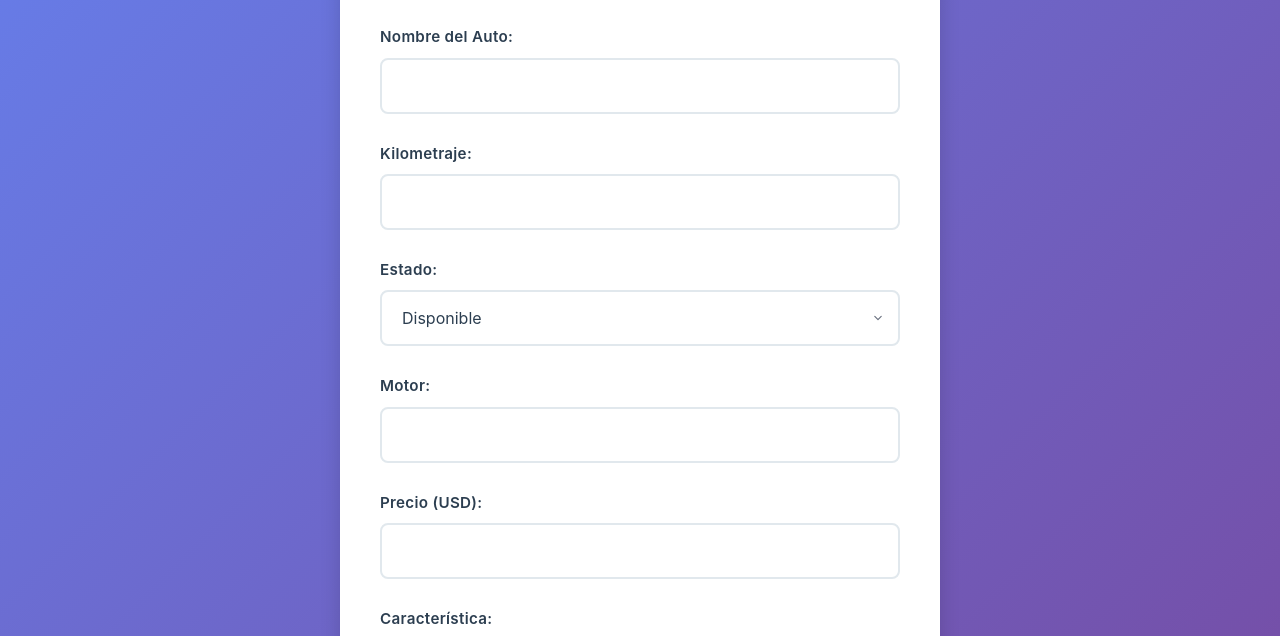
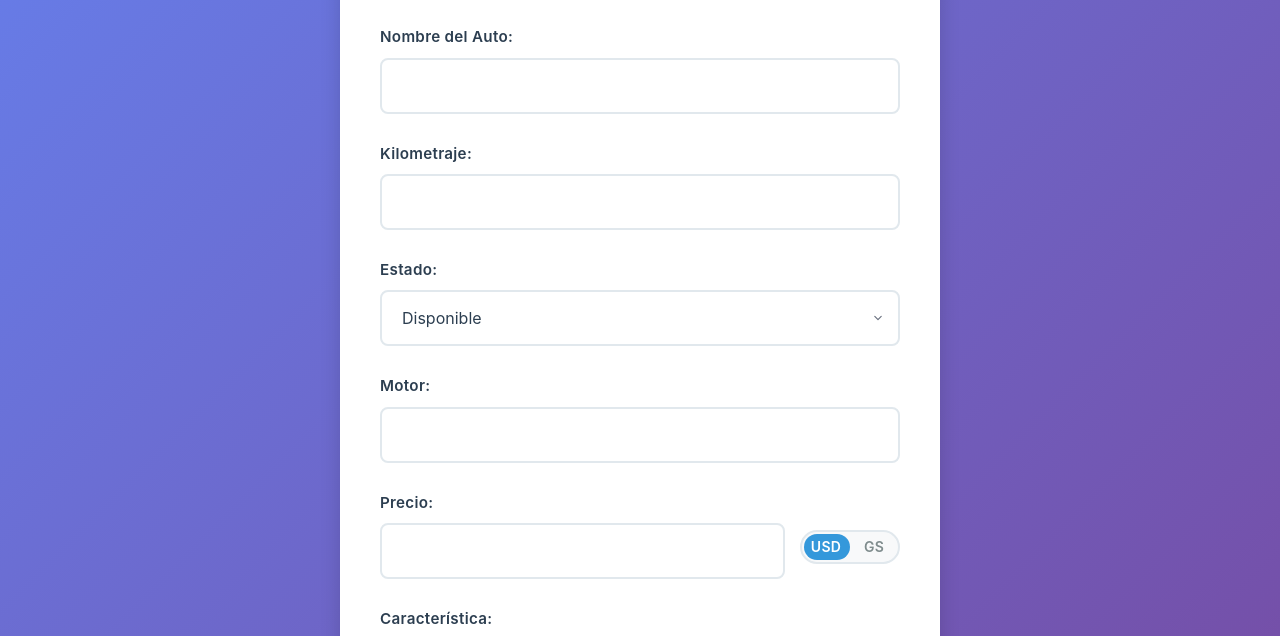
Before and after one commit to BenjaminSVG/creador_catalogo, a plain HTML site: page index.html in a window 1280 px wide. Shown: the part 131-767 px from the top of the page. Drawn offline with Linux system fonts and the light colour scheme.

Commit message:
guaranies y dolares

```diff
--- a/form.js
+++ b/form.js
@@ -26,19 +26,45 @@ document.addEventListener('DOMContentLoaded', function() {
         featureCount++;
     });
 
+    const currencyToggle = document.getElementById('currencyToggle');
+    const priceInput = document.getElementById('price');
+    const USD_TO_GS_RATE = 7300; // Tasa de conversión aproximada (ajustar según necesidad)
+
+    let lastUsdValue = '';
+    let lastGsValue = '';
+
+    currencyToggle.addEventListener('change', function() {
+        const currentValue = priceInput.value;
+
+        if (currentValue) {
+            if (this.checked) {
+                // Convertir de USD a GS
+                lastUsdValue = currentValue;
+                priceInput.value = Math.round(currentValue * USD_TO_GS_RATE);
+                priceInput.step = "1000";
+            } else {
+                // Convertir de GS a USD
+                lastGsValue = currentValue;
+                priceInput.value = Math.round(currentValue / USD_TO_GS_RATE);
+                priceInput.step = "1";
+            }
+        }
+    });
+
     form.addEventListener('submit', function(event) {
         event.preventDefault();
 
         // Recoger todos los datos del formulario
         const data = {
             carName: document.getElementById('carName').value,
-            price: document.getElementById('price').value,
+            price: priceInput.value,
             mileage: document.getElementById('mileage').value,
             status: document.getElementById('status').value,
             engine: document.getElementById('engine').value,
             features: Array.from(document.querySelectorAll('input[name="features[]"]'))
                 .map(input => input.value)
-                .filter(value => value.trim() !== '')
+                .filter(value => value.trim() !== ''),
+            currency: currencyToggle.checked ? 'GS' : 'USD',
         };
 
         if (!data.carName) {
@@ -91,11 +117,13 @@ document.addEventListener('DOMContentLoaded', function() {
     });
 
     function generateHTMLTemplate(data) {
-        const { carName, price, mileage, status, engine, features } = data;
+        const { carName, price, mileage, status, engine, features, currency } = data;
         const isAvailable = status === 'available';
         const statusText = isAvailable ? 'Disponible' : 'Vendido';
         const statusClass = isAvailable ? '' : 'sold';
-        const priceDisplay = price ? `$${parseInt(price).toLocaleString()} USD` : 'Consultar Precio';
+        const priceDisplay = currency === 'USD'
+            ? `$${parseInt(price).toLocaleString()} USD`
+            : `${parseInt(price).toLocaleString()} GS`;
 
         // Define WhatsApp message
         const whatsappMessage = isAvailable
--- a/index.html
+++ b/index.html
@@ -31,8 +31,17 @@
                 <input type="text" id="engine" name="engine">
             </div>
             <div class="form-group">
-                <label for="price">Precio (USD):</label>
-                <input type="number" id="price" name="price" min="0" step="1">
+                <label for="price">Precio:</label>
+                <div class="price-input-container">
+                    <input type="number" id="price" name="price" min="0" step="1">
+                    <div class="currency-switch">
+                        <input type="checkbox" id="currencyToggle" class="currency-toggle">
+                        <label for="currencyToggle" class="currency-label">
+                            <span class="currency usd">USD</span>
+                            <span class="currency gs">GS</span>
+                        </label>
+                    </div>
+                </div>
             </div>
             <div id="features-container">
                 <div class="form-group feature-group">
--- a/styles/main.css
+++ b/styles/main.css
@@ -222,6 +222,76 @@ select {
     font-weight: 600;
 }
 
+/* Estilos para el contenedor del precio y switch */
+.price-input-container {
+    display: flex;
+    align-items: center;
+    gap: 15px;
+}
+
+/* Estilos para el switch de moneda */
+.currency-switch {
+    position: relative;
+    display: inline-block;
+}
+
+.currency-toggle {
+    display: none;
+}
+
+.currency-label {
+    display: flex;
+    align-items: center;
+    width: 100px;
+    height: 34px;
+    background: var(--background-light);
+    border-radius: 17px;
+    cursor: pointer;
+    position: relative;
+    transition: var(--transition);
+    border: 2px solid var(--border-color);
+}
+
+.currency {
+    width: 50%;
+    text-align: center;
+    font-size: 14px;
+    font-weight: 600;
+    z-index: 1;
+    color: var(--text-light);
+}
+
+.currency-label::after {
+    content: '';
+    position: absolute;
+    left: 2px;
+    width: 46px;
+    height: 26px;
+    border-radius: 13px;
+    background: var(--primary-color);
+    transition: var(--transition);
+}
+
+.currency-toggle:checked + .currency-label::after {
+    left: calc(100% - 48px);
+}
+
+.currency-toggle:checked ~ .currency-label .usd {
+    color: var(--text-light);
+}
+
+.currency-toggle:checked ~ .currency-label .gs {
+    color: white;
+}
+
+.currency-toggle:not(:checked) ~ .currency-label .usd {
+    color: white;
+}
+
+.currency-toggle:not(:checked) ~ .currency-label .gs {
+    color: var(--text-light);
+}
+
 /* Responsive Design */
 
 /* Tablets */
```
